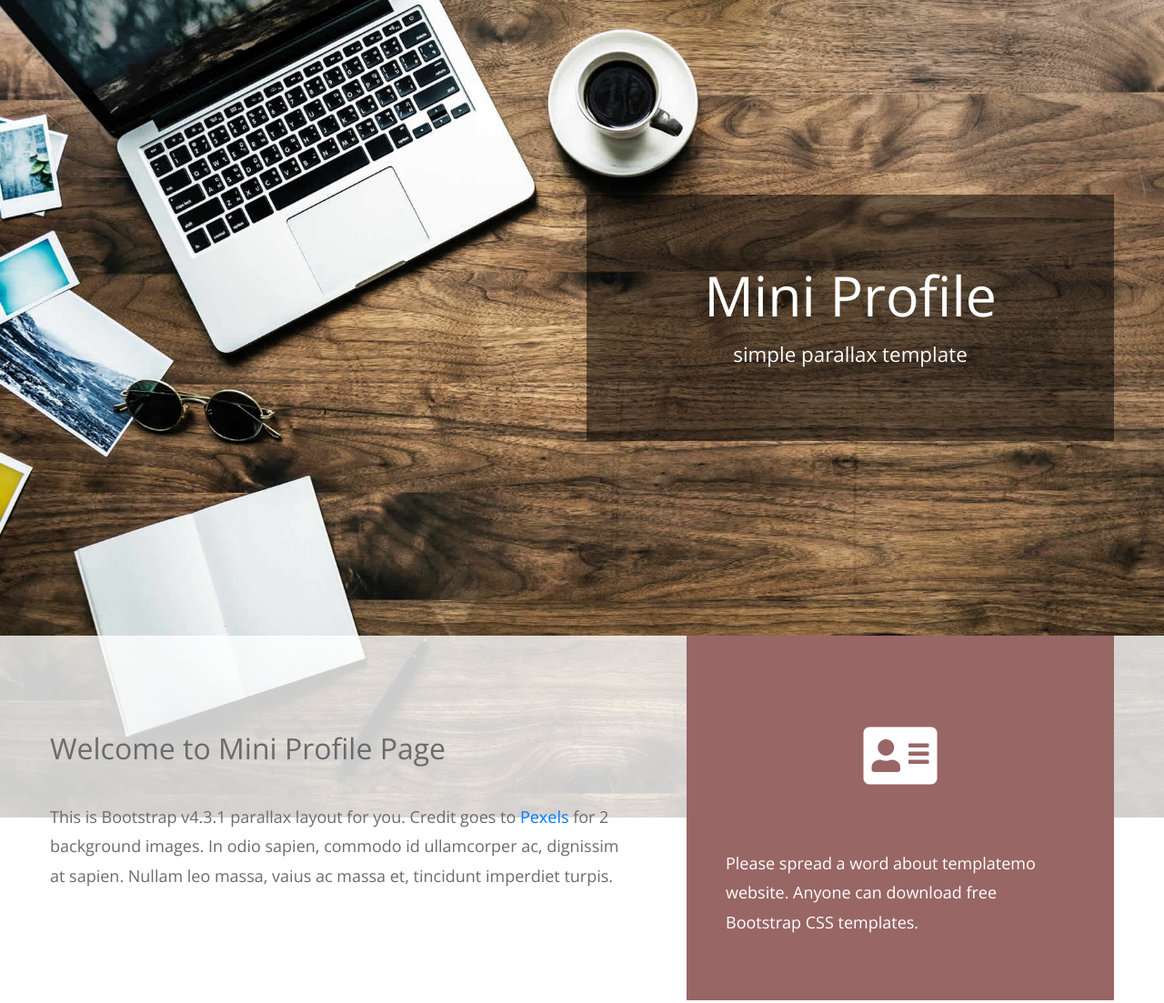
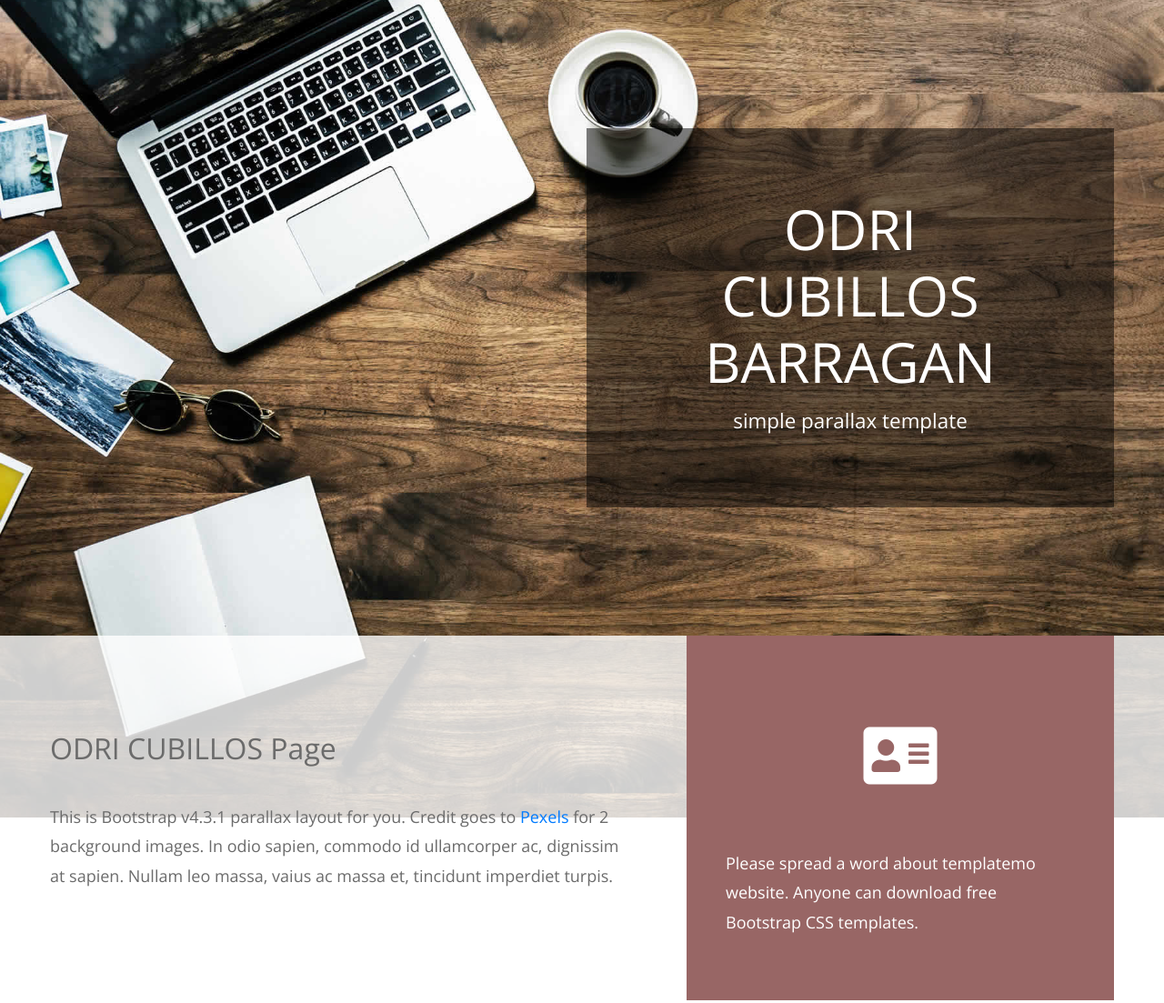
Before and after one commit to ocubillos/ocubillos.github.io, a plain HTML site: page index.html in a window 1280 px wide. Shown: the top 1103 px of the page at 91% size. Drawn offline with nearby package versions, Linux system fonts and the light colour scheme.

Commit message:
Update index.html

```diff
--- a/index.html
+++ b/index.html
@@ -25,7 +25,7 @@ https://templatemo.com/tm-530-mini-profile
             <!-- Black transparent bg -->
             <div class="ml-auto mr-0 tm-bg-black-transparent text-white tm-brand-container-inner">
               <div class="tm-brand-container text-center">
-                <h1 class="tm-brand-name">Mini Profile</h1>
+                <h1 class="tm-brand-name">ODRI CUBILLOS BARRAGAN</h1>
                 <p class="tm-brand-description mb-0">simple parallax template</p>
               </div>
             </div>
@@ -40,7 +40,7 @@ https://templatemo.com/tm-530-mini-profile
             <!-- White transparent bg -->
             <div class="col-md-7 tm-welcome-left-col">
               <div class="tm-welcome-left">
-                <h2 class="tm-welcome-title">Welcome to Mini Profile Page</h2>
+                <h2 class="tm-welcome-title">ODRI CUBILLOS  Page</h2>
                 <p class="pb-0">
                   This is Bootstrap v4.3.1 parallax layout for you. Credit goes to <a rel="nofollow" href="https://www.pexels.com">Pexels</a> for 2 background images. In
                   odio sapien, commodo id ullamcorper ac, dignissim at sapien.
```
